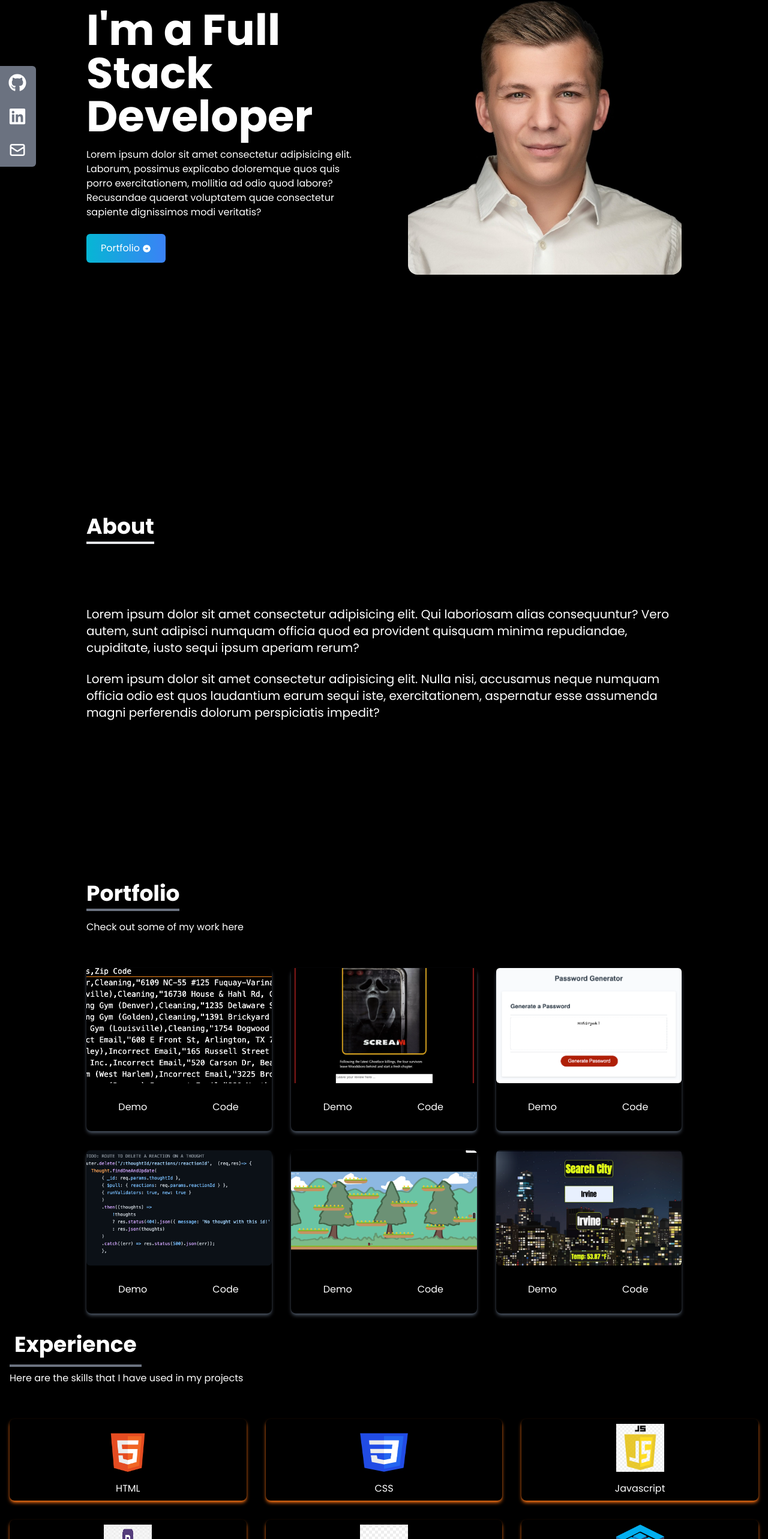
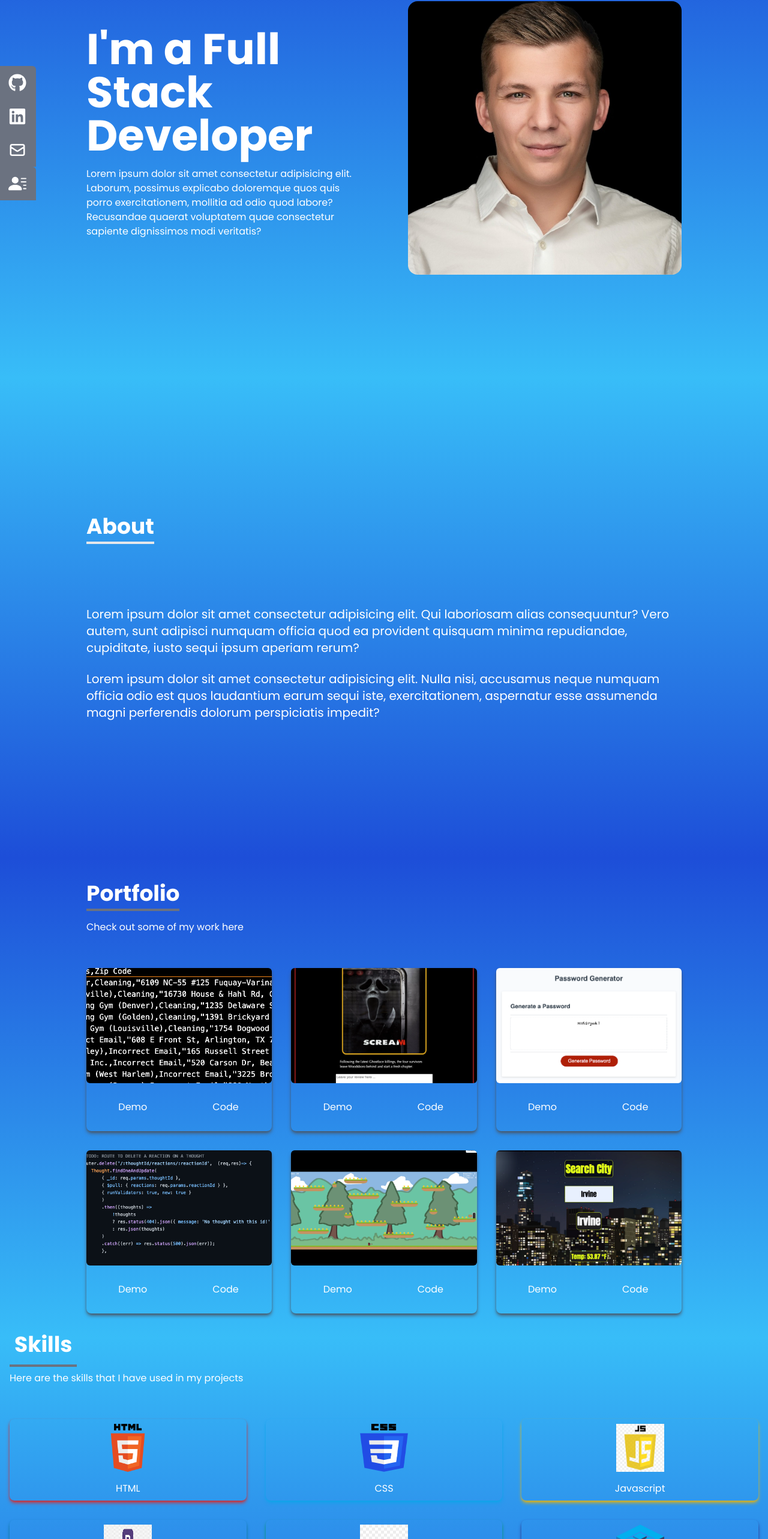
Before and after one commit to chrispoturalski/ChrisPoturalskiPortfolio, a React (Create React App) app: page / in a window 1280 px wide. Shown: the part 170-2736 px from the top of the page at 60% size. Built offline with nearby package versions, Linux system fonts and the light colour scheme; the HTML template or start-up script is replaced by a standard one.

Commit message:
touching up before final commit

```diff
--- a/package.json
+++ b/package.json
@@ -10,6 +10,7 @@
     "react-dom": "^18.2.0",
     "react-icons": "^4.8.0",
     "react-scripts": "5.0.1",
+    "react-scroll": "^1.8.9",
     "web-vitals": "^2.1.4"
   },
   "scripts": {
--- a/src/App.js
+++ b/src/App.js
@@ -5,6 +5,7 @@ import About from "./components/About";
 import Portfolio from "./components/Portfolio";
 import Skills from "./components/Skills";
 import Contact from "./components/Contact";
+// import Resume from "./components/Resume";
 
 function App() {
   return (
@@ -14,6 +15,7 @@ function App() {
       <About />
       <Portfolio />
       <Skills />
+      {/* <Resume /> */}
       <Contact />
       <SocialLinks />
     </div>
--- a/src/components/About.jsx
+++ b/src/components/About.jsx
@@ -2,7 +2,7 @@ import React from 'react'
 
 const About = () => {
   return (
-    <div name="about" className='w-full h-screen bg-black text-white'>
+    <div name="about" className='w-full h-screen bg-gradient-to-b from-sky-400 to-blue-700 text-white'>
         <div className='max-w-screen-lg p-4 mx-auto flex flex-col justify-center w-full h-full'>
             <div className='pb-8'>
                 <h2 className='text-4xl font-bold inline border-b-4'>About</h2>
--- a/src/components/Contact.jsx
+++ b/src/components/Contact.jsx
@@ -2,7 +2,7 @@ import React from 'react'
 
 const Contact = () => {
   return (
-    <div name='contact' className='w-full h-screen bg-black p-4 text-white'>
+    <div name='contact' className='w-full h-screen bg-gradient-to-b from-blue-700 to-sky-400 p-4 text-white'>
         <div className='flex flex-col p-4 justify-center max-w-screen-lg mx-auto h-full'>
             <div className='pb-8'>
                 <p className='text-4xl font-bold inline border-b-4 border-gray-500'>Contact</p>
--- a/src/components/Home.jsx
+++ b/src/components/Home.jsx
@@ -1,10 +1,11 @@
 import React from 'react'
 import HeroImage from "../assets/heroimage.png"
-import {RiArrowRightCircleFill} from "react-icons/ri"
+
 
 const Home = () => {
+
   return (
-    <div name='home' className='h-screen w-full bg-black'>
+    <div name='home' className='h-screen w-full bg-gradient-to-b from-blue-700 to-sky-400'>
         <div className='max-w-screen-lg mx-auto flex flex-col items-center justify-center h-full p-4 md:flex-row'>
             <div className='flex flex-col justify-center h-full'>
                 <h2 className='text-4xl sm:text-7xl font-bold text-white'>
@@ -13,13 +14,6 @@ const Home = () => {
                 <p className='text-white py-4 max-w-md'>
                     Lorem ipsum dolor sit amet consectetur adipisicing elit. Laborum, possimus explicabo doloremque quos quis porro exercitationem, mollitia ad odio quod labore? Recusandae quaerat voluptatem quae consectetur sapiente dignissimos modi veritatis?
                 </p>
-                <div>
-                    <button className='group text-white w-fit px-6 py-3 my-2 flex items-center rounded-md bg-gradient-to-r from-cyan-500 to-blue-500 cursor-pointer'> Portfolio
-                        <span className='group-hover:rotate-90 duration-300'>
-                        <RiArrowRightCircleFill  size={15} className="ml-1"/>
-                        </span>
-                    </button>
-                </div>
             </div>
 
             <div>
--- a/src/components/NavBar.jsx
+++ b/src/components/NavBar.jsx
@@ -1,5 +1,6 @@
 import React, { useState } from 'react'
 import {FaBars, FaTimes} from 'react-icons/fa'
+import { Link } from 'react-scroll'
 
 
 const NavBar = () => {
@@ -25,10 +26,6 @@ const NavBar = () => {
         },
         {
             id: 5,
-            link: 'resume',
-        },
-        {
-            id: 6,
             link: 'contact',
         }
     ]
@@ -41,7 +38,8 @@ const NavBar = () => {
 
         <ul className='hidden md:flex'>
             {links.map(({ id, link}) => (
-                <li key={id} className='px-4 cursor-pointer capitalize font-medium hover:scale-125 duration-300'> {link}
+                <li key={id} className='px-4 cursor-pointer capitalize font-medium hover:scale-125 duration-300'>
+                <Link to={link} smooth duration={500}>{link}</Link>
                 </li>
             ))}
         </ul>
@@ -53,7 +51,16 @@ const NavBar = () => {
         {nav && (
             <ul className='flex flex-col justify-center items-center absolute top-0 left-0 w-full h-screen bg-black'>
             {links.map(({ id, link}) => (
-                <li key={id} className='px-4 cursor-pointer capitalize py-6 text-4xl'>{link}</li>
+                <li key={id} className='px-4 cursor-pointer capitalize py-6 text-4xl'>
+                    <Link
+                    onClick={() => setNav(!nav)}
+                    to={link}
+                    smooth
+                    duration={500}
+                    >
+                    {link}
+                    </Link>
+                </li>
                 ))}
 
             </ul>
--- a/src/components/Portfolio.jsx
+++ b/src/components/Portfolio.jsx
@@ -37,7 +37,7 @@ const Portfolio = () => {
     ]
 
   return (
-    <div name='portfolio' className='bg-black w-full text-white md:h-screen'>
+    <div name='portfolio' className='bg-gradient-to-b from-blue-700 to-sky-400 w-full text-white md:h-screen'>
         <div className='max-w-screen-lg p-4 mx-auto flex flex-col justify-center w-full h-full'>
             <div className='pb-8'>
                 <p className='text-4xl font-bold inline border-b-4 border-gray-500'>Portfolio</p>
--- /dev/null
+++ b/src/components/Resume.jsx
@@ -0,0 +1,26 @@
+import React from 'react'
+import resume from '../assets/Resume.pdf'
+
+const Resume = () => {
+  return (
+    <div name="resume" className='w-full h-screen bg-gradient-to-b from-blue-700 to-sky-400 text-white'>
+        <div className='max-w-screen-lg p-4 mx-auto flex flex-col justify-center w-full h-full'>
+            <div className='pb-8'>
+                <h2 className='text-4xl font-bold inline border-b-4'>Resume</h2>
+            </div>
+
+            <p className='text-xl mt-20'>
+                Download my resume here
+            </p>
+
+            <br />
+
+            <button className='color-white'>
+                <a href={resume}></a>
+            </button>
+        </div>
+    </div>
+  )
+}
+
+export default Resume
--- a/src/components/Skills.jsx
+++ b/src/components/Skills.jsx
@@ -20,81 +20,81 @@ const Skills = () => {
             id: 1,
             src: html,
             title: 'HTML',
-            style: 'shadow-orange-500'
+            style: 'shadow-red-600'
         },
         {
             id: 2,
             src: css,
             title: 'CSS',
-            style: 'shadow-orange-500'
+            style: 'shadow-sky-500'
         },
         {
             id: 3,
             src: javascript,
             title: 'Javascript',
-            style: 'shadow-orange-500'
+            style: 'shadow-yellow-500'
         },
         {
             id: 4,
             src: bootstrap,
             title: 'Bootstrap',
-            style: 'shadow-orange-500'
+            style: 'shadow-cyan-700'
         },
         {
             id: 5,
             src: node,
             title: 'Node',
-            style: 'shadow-orange-500'
+            style: 'shadow-emerald-600'
         },
         {
             id: 6,
             src: sequelize,
             title: 'Sequelize',
-            style: 'shadow-orange-500'
+            style: 'shadow-indigo-900'
         },
         {
             id: 7,
             src: mysql,
             title: 'MySQL',
-            style: 'shadow-orange-500'
+            style: 'shadow-violet-600'
         },
         {
             id: 8,
             src: mongodb,
             title: 'MongoDB',
-            style: 'shadow-orange-500'
+            style: 'shadow-green-500'
         },
         {
             id: 9,
             src: react,
             title: 'React',
-            style: 'shadow-orange-500'
+            style: 'shadow-black-500'
         },
         {
             id: 10,
             src: tailwind,
             title: 'Tailwind',
-            style: 'shadow-orange-500'
+            style: 'shadow-slate-900'
         },
         {
             id: 11,
             src: github,
             title: 'Github',
-            style: 'shadow-orange-500'
+            style: 'shadow-gray-500'
         },
         {
             id: 12,
             src: heroku,
             title: 'Heroku',
-            style: 'shadow-orange-500'
+            style: 'shadow-violet-900'
         },
     ]
   return (
-    <div name='skills' className='bg-black w-full text-white md:h-screen'>
+    <div name='skills' className='bg-gradient-to-b from-sky-400 to-blue-700 w-full text-white md:h-screen'>
         <div className='mx-w-screen-lg mx-auto p-4 flex flex-col justify-center w-full h-full text-white'>
 
             <div>
-                <p className='text-4xl font-bold border-b-4 border-gray-500 p-2 inline'>Experience</p>
+                <p className='text-4xl font-bold border-b-4 border-gray-500 p-2 inline'>Skills</p>
                 <p className='py-6'>Here are the skills that I have used in my projects</p>
             </div>
 
--- a/src/components/SocialLinks.jsx
+++ b/src/components/SocialLinks.jsx
@@ -1,6 +1,7 @@
-import React from 'react'
-import { FaGithub, FaLinkedin } from 'react-icons/fa'
-import { HiOutlineMail } from 'react-icons/hi'
+import React from 'react';
+import { FaGithub, FaLinkedin } from 'react-icons/fa';
+import { HiOutlineMail } from 'react-icons/hi';
+import { BsFillPersonLinesFill } from 'react-icons/bs';
 
 
 const SocialLinks = () => {
@@ -32,7 +33,17 @@ const SocialLinks = () => {
                 </>
             ),
             href: 'mailto:chrispoturalski0689@gmail.com',
-            style: 'rounded-br-md'
+        },
+        {
+            id: 4,
+            child: (
+                <>
+                    Resume <BsFillPersonLinesFill size={30} />
+                </>
+            ),
+            href: '/resume.pdf',
+            style: 'rounded-tr-md',
+            download: true,
         }
     ]
 
```
Also changed, not shown: 2 other files (tests, documents, lock files or other folders).
